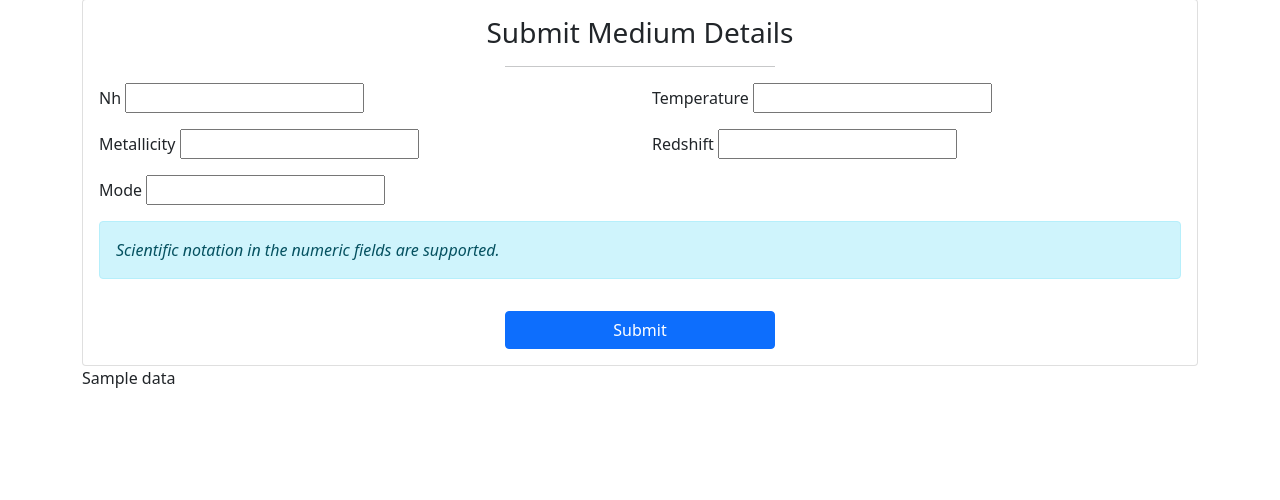
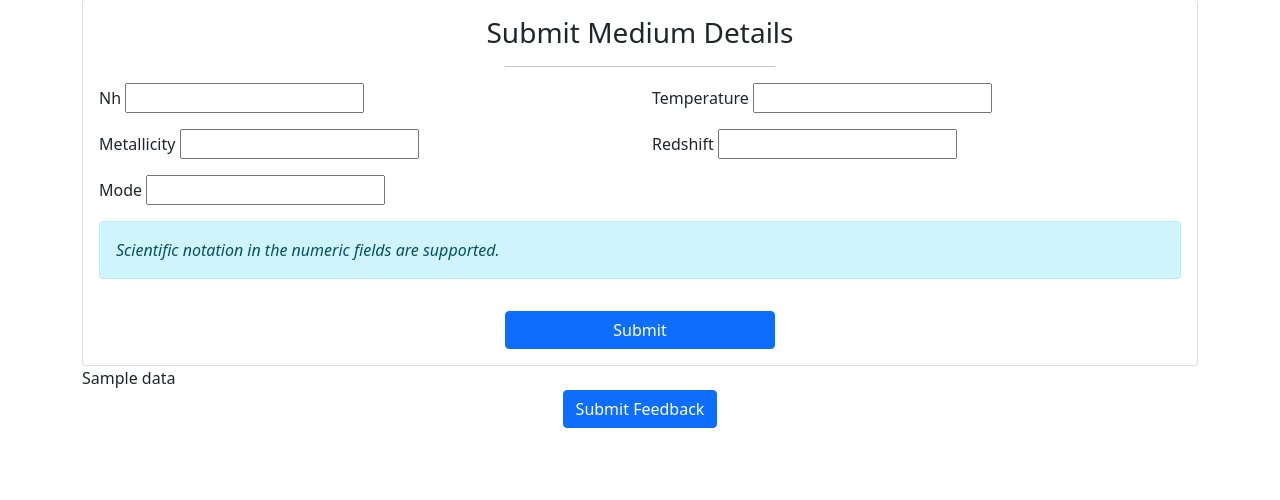
Before and after one commit to tbhaxor/CloudyInterpolator, a Django app: template templates/emission/interpolation.html in a window 1280 px wide. Shown: the part 25-525 px from the top of the page. Run offline with Django 4.2, Linux system fonts and the light colour scheme; the template is opened without the code that fills it: most values are stand-ins (such as "Sample title", 1, 10 or a date in 2020); form fields are guessed from the names that the template uses; parts of the project's set-up code (start-up, migrations or seed data) failed here and were passed over.

Commit message:
submit feedback link in interpolation templates

```diff
--- a/templates/emission/interpolation.html
+++ b/templates/emission/interpolation.html
@@ -82,6 +82,11 @@
 {% autoescape off %}
 {{ interpolation.data }}
 {% endautoescape %}
+
+<div class="text-center">
+    <a class="btn btn-primary" href="{% url 'feedback:submit' %}" role="button">Submit Feedback</a>
+</div>
+
 {% endif %}
 {% endblock %}
 
--- a/templates/ionization/interpolation.html
+++ b/templates/ionization/interpolation.html
@@ -120,7 +120,11 @@
             <td>{{ interpolation.number_density }}</td>
         </tr>
     </tbody>
+</table>
 
-</table>
+<div class="text-center">
+    <a class="btn btn-primary" href="{% url 'feedback:submit' %}" role="button">Submit Feedback</a>
+</div>
+
 {% endif %}
 {% endblock %}
```
